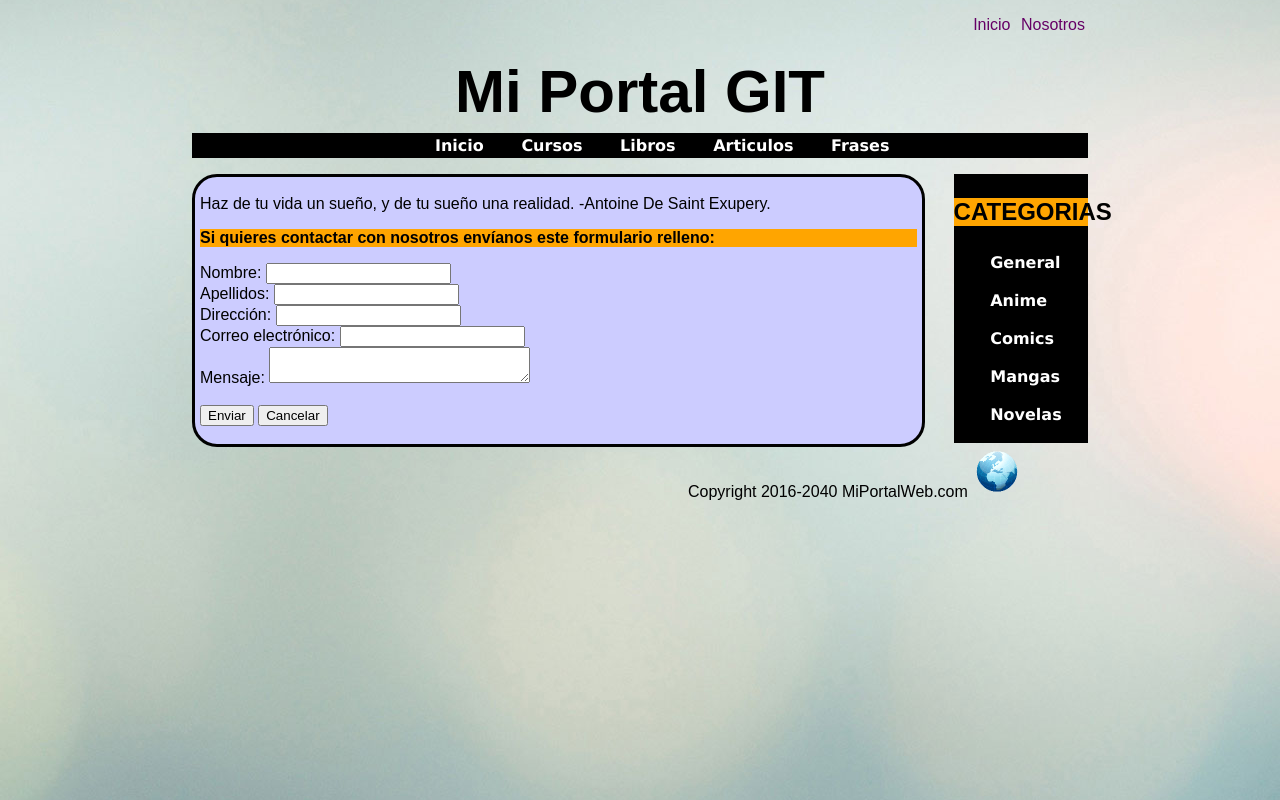
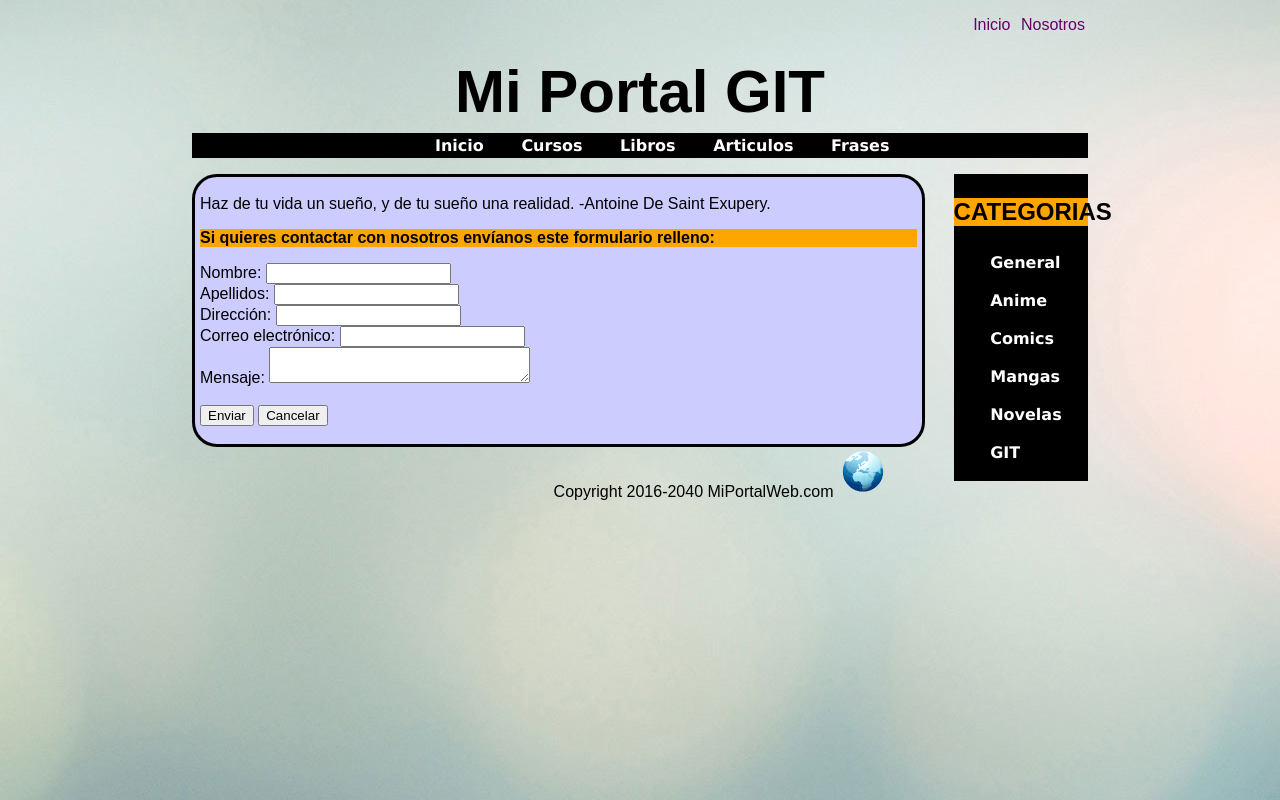
Before and after one commit to YeshuaPS/gitProject, a plain HTML site: page index.html in a window 1280 px wide. Drawn offline with Linux system fonts and the light colour scheme.

Commit message:
Seagrgo submenu GIT

```diff
--- a/index.html
+++ b/index.html
@@ -68,6 +68,8 @@
 					<li><a href="#">Mangas</a></li>
 					<br>
 					<li><a href="#">Novelas</a></li>
+					<br>
+					<li><a href="#">GIT</a></li>
 				</ul>
 			</div>
 			<!-- Fin Menu Lateral -->
```
